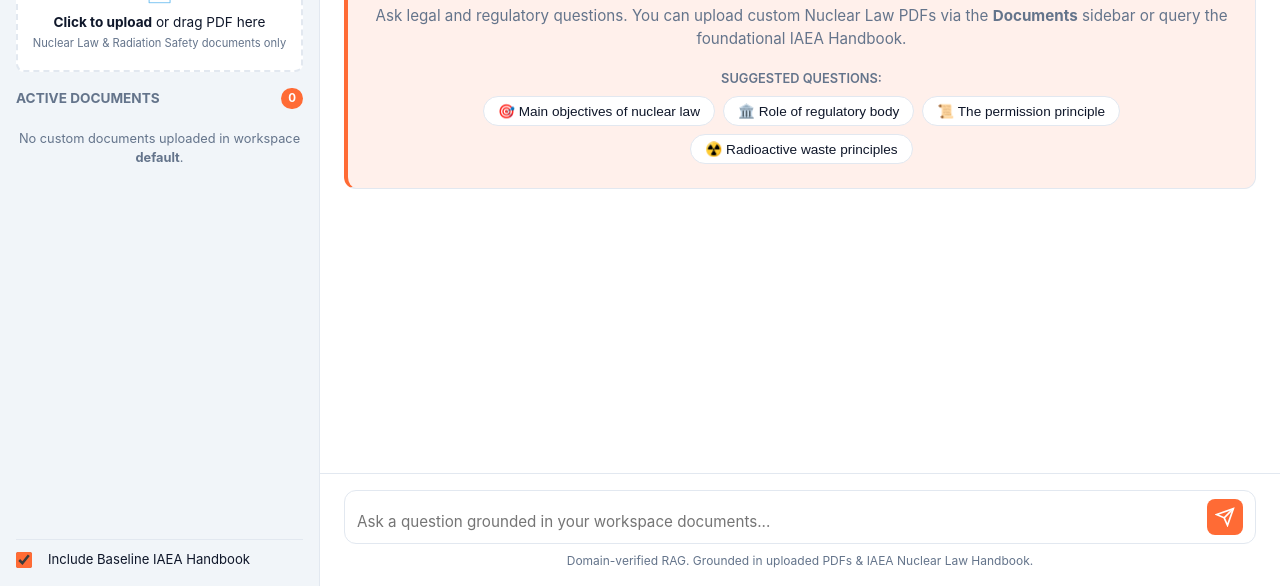
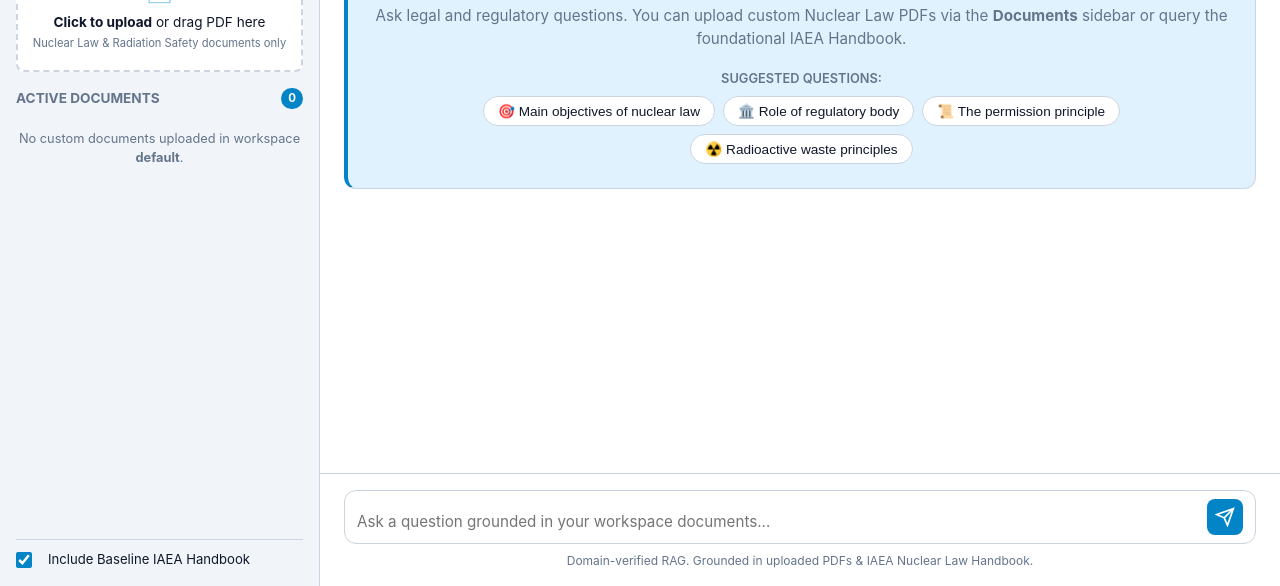
Before and after one commit to maibeltagy/nuclear, a plain HTML site: page frontend/index.html in a window 1280 px wide. Shown: the part 214-800 px from the top of the page. Drawn offline with nearby package versions, Linux system fonts and the light colour scheme; no server answers.

Commit message:
Change theme from orange to Nuclear Cobalt Blue and improve LLM candidate models

```diff
--- a/frontend/style.css
+++ b/frontend/style.css
@@ -1,19 +1,20 @@
-/* Theme Variables: Orange Edition */
+/* Theme Variables: Nuclear Law & Safety Edition (IAEA Cobalt & Deep Ocean) */
 :root {
-  --primary-color: #ff6b35;
-  --primary-hover: #fa5a1e;
-  --primary-light: #fff0eb;
-  --primary-glow: rgba(255, 107, 53, 0.25);
+  --primary-color: #0284c7;        /* IAEA Cobalt Blue */
+  --primary-hover: #0369a1;        /* Deep Nuclear Blue */
+  --primary-light: #e0f2fe;        /* Soft Ice Blue */
+  --primary-glow: rgba(2, 132, 199, 0.22);
 
-  --success-color: #10b981;
+  --accent-cyan: #06b6d4;          /* Radiation Safety Cyan */
+  --success-color: #059669;        /* Verified Emerald Green */
   --success-light: #ecfdf5;
-  --error-color: #ef4444;
-  --error-light: #fef2f2;
+  --error-color: #e11d48;
+  --error-light: #fff1f2;
 
   --bg-main: #f8fafc;
   --bg-card: #ffffff;
   --bg-sidebar: #f1f5f9;
-  --bg-bubble-user: #ff6b35;
+  --bg-bubble-user: #0369a1;       /* Prestigious Deep Blue */
   --bg-bubble-bot: #ffffff;
   --bg-input: #ffffff;
 
@@ -22,7 +23,7 @@
   --text-bubble-user: #ffffff;
   --text-bubble-bot: #1e293b;
 
-  --border-color: #e2e8f0;
+  --border-color: #cbd5e1;
   --shadow-sm: 0 1px 3px rgba(0, 0, 0, 0.05);
   --shadow-md: 0 4px 6px -1px rgba(0, 0, 0, 0.08);
   --shadow-lg: 0 10px 15px -3px rgba(0, 0, 0, 0.1);
@@ -30,22 +31,23 @@
 }
 
 [data-theme="dark"] {
-  --primary-color: #ff7849;
-  --primary-hover: #ff8c61;
-  --primary-light: #2a1b15;
-  --primary-glow: rgba(255, 120, 73, 0.3);
+  --primary-color: #38bdf8;        /* Vivid Atomic Cyan/Blue */
+  --primary-hover: #7dd3fc;
+  --primary-light: #082f49;
+  --primary-glow: rgba(56, 189, 248, 0.28);
 
-  --success-color: #34d399;
+  --accent-cyan: #22d3ee;
+  --success-color: #10b981;
   --success-light: #064e3b;
-  --error-color: #f87171;
-  --error-light: #450a0a;
+  --error-color: #f43f5e;
+  --error-light: #4c0519;
 
-  --bg-main: #0b0f19;
-  --bg-card: #151c2c;
-  --bg-sidebar: #0f1422;
-  --bg-bubble-user: #e65620;
-  --bg-bubble-bot: #182236;
-  --bg-input: #151c2c;
+  --bg-main: #0a0f1d;             /* Cosmic Nuclear Navy */
+  --bg-card: #111827;
+  --bg-sidebar: #0d1527;
+  --bg-bubble-user: #0284c7;       /* Glowing Cyan/Blue */
+  --bg-bubble-bot: #162033;
+  --bg-input: #111827;
 
   --text-main: #f8fafc;
   --text-muted: #94a3b8;
```
Also changed, not shown: worker/src/index.js (+39 -5 lines).
